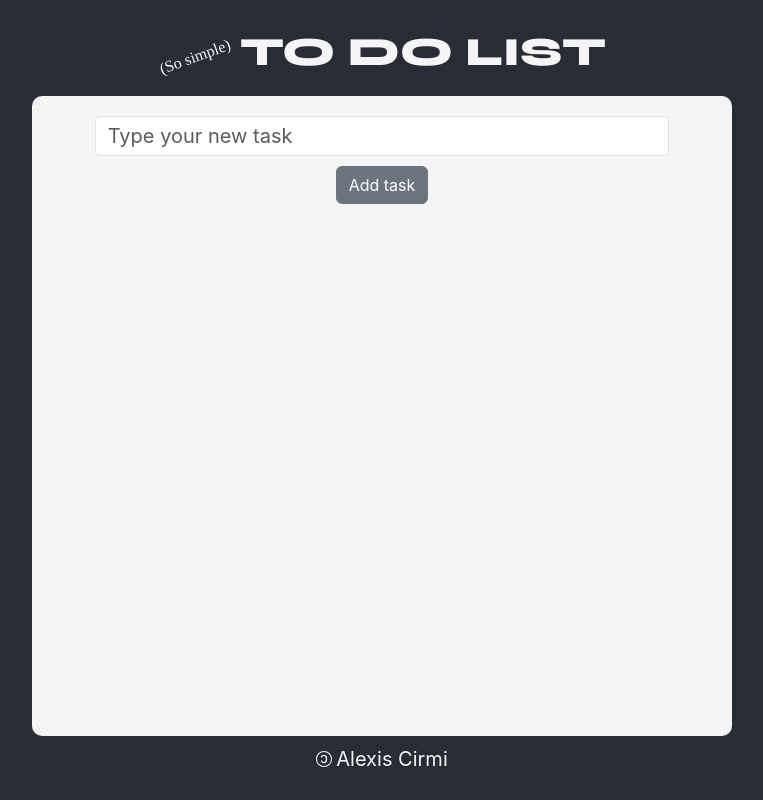
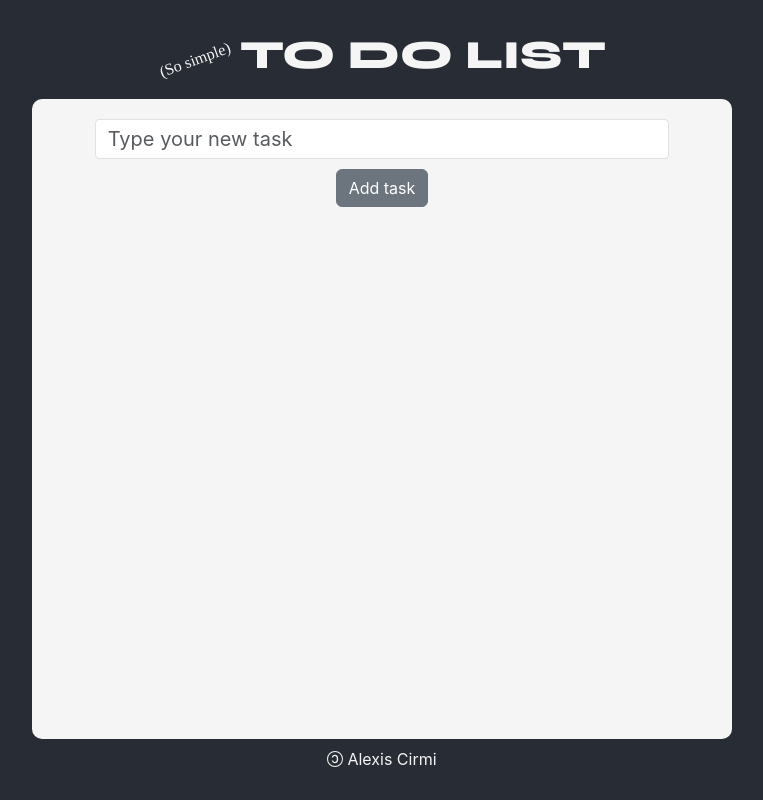
Before and after one commit to alexiscirmi/react-to-do-list, a React (Create React App) app: page / in a window 1280 px wide. Shown: the whole page, without its empty margins (258-1021 px from the left). Built offline with nearby package versions, Linux system fonts and the light colour scheme.

Commit message:
Minor UI tweaks

```diff
--- a/src/App.css
+++ b/src/App.css
@@ -53,6 +53,10 @@ a {
   color: whitesmoke;
 }
 
+a:hover {
+  color: gainsboro;
+}
+
 .Toastify__progress-bar-theme--dark {
   background-color: whitesmoke !important;
 }
--- a/src/App.jsx
+++ b/src/App.jsx
@@ -74,12 +74,13 @@ function App() {
         theme='dark'
       />
 
-      <footer className='m-2 fs-5'>
-        <svg xmlns='http://www.w3.org/2000/svg' width='16' height='16' fill='currentColor' className='bi bi-c-circle' viewBox='0 0 16 16'>
-          <path d='M1 8a7 7 0 1 0 14 0A7 7 0 0 0 1 8Zm15 0A8 8 0 1 1 0 8a8 8 0 0 1 16 0ZM8.146 4.992c-1.212 0-1.927.92-1.927 2.502v1.06c0 1.571.703 2.462 1.927 2.462.979 0 1.641-.586 1.729-1.418h1.295v.093c-.1 1.448-1.354 2.467-3.03 2.467-2.091 0-3.269-1.336-3.269-3.603V7.482c0-2.261 1.201-3.638 3.27-3.638 1.681 0 2.935 1.054 3.029 2.572v.088H9.875c-.088-.879-.768-1.512-1.729-1.512Z' />
-        </svg>
-
-        <span className='ms-1'><a href='https://github.com/cirmialexis/react-to-do-list'>Alexis Cirmi</a></span>
+      <footer className='m-2'>
+        <a href='https://github.com/cirmialexis/react-to-do-list'>
+          <svg xmlns='http://www.w3.org/2000/svg' width='16' height='16' fill='currentColor' className='bi bi-c-circle' viewBox='0 0 16 16'>
+            <path d='M1 8a7 7 0 1 0 14 0A7 7 0 0 0 1 8Zm15 0A8 8 0 1 1 0 8a8 8 0 0 1 16 0ZM8.146 4.992c-1.212 0-1.927.92-1.927 2.502v1.06c0 1.571.703 2.462 1.927 2.462.979 0 1.641-.586 1.729-1.418h1.295v.093c-.1 1.448-1.354 2.467-3.03 2.467-2.091 0-3.269-1.336-3.269-3.603V7.482c0-2.261 1.201-3.638 3.27-3.638 1.681 0 2.935 1.054 3.029 2.572v.088H9.875c-.088-.879-.768-1.512-1.729-1.512Z' />
+          </svg>
+          <span className='ms-1'>Alexis Cirmi</span>
+        </a>
       </footer>
     </div >
   );
```
